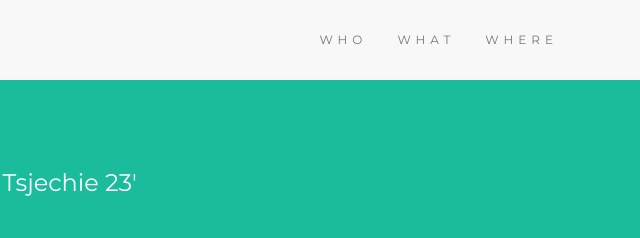
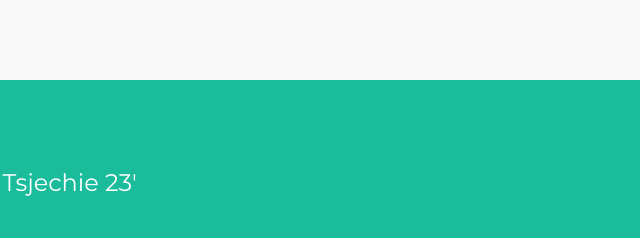
Before and after one commit to josylvio-enjoyer123/Werkweek-Tsjechie, a plain HTML site: page index.html in a window 1280 px wide. Shown: the top 238 px of the page, 637-1277 px from the left. Drawn offline with nearby package versions, Linux system fonts and the light colour scheme.

Commit message:
Update index.html

```diff
--- a/index.html
+++ b/index.html
@@ -66,9 +66,7 @@
     </div>
     <div class="collapse navbar-collapse" id="myNavbar">
       <ul class="nav navbar-nav navbar-right">
-        <li><a href="#">WHO</a></li>
-        <li><a href="#">WHAT</a></li>
-        <li><a href="#">WHERE</a></li>
+
       </ul>
     </div>
   </div>
```
